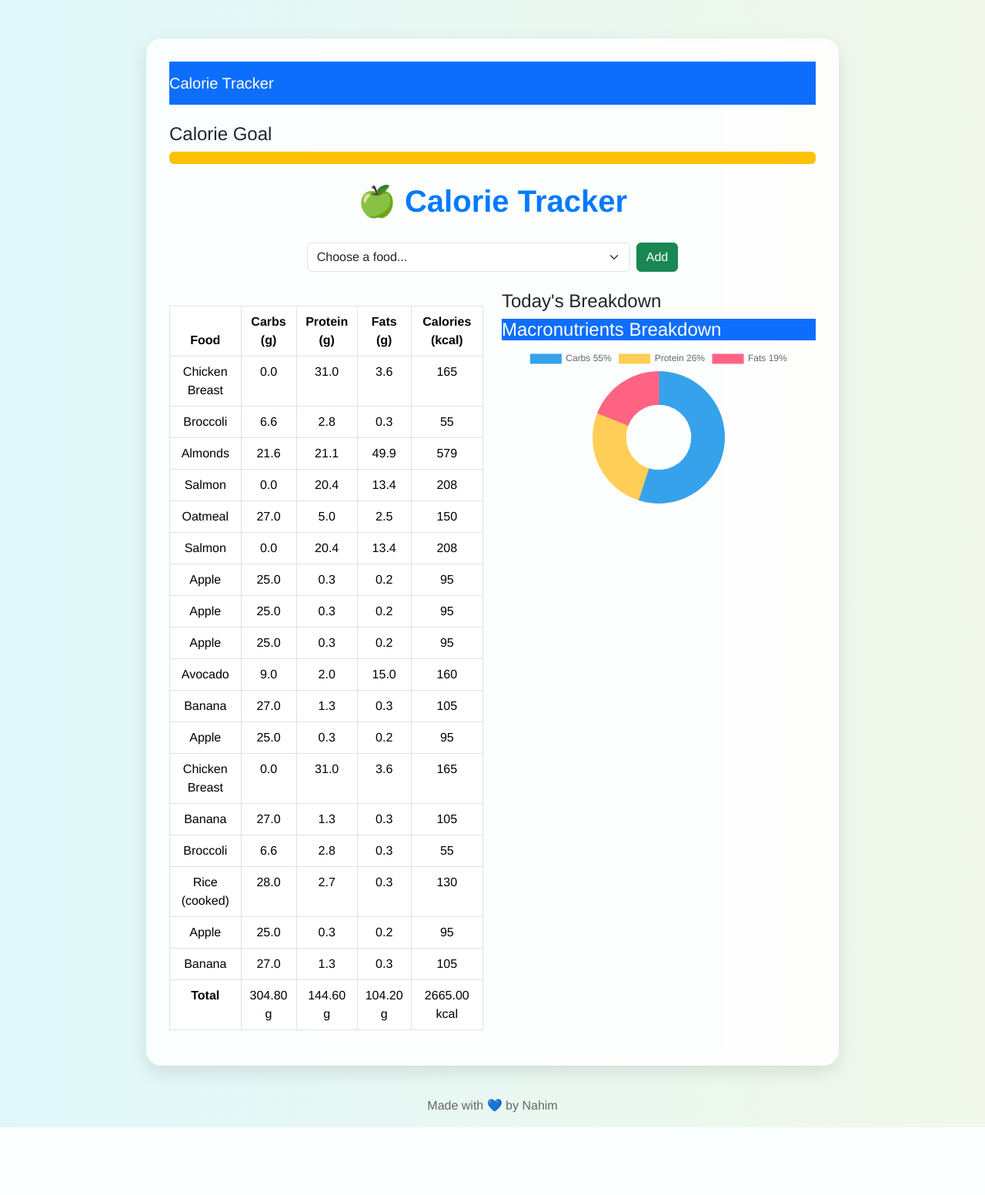
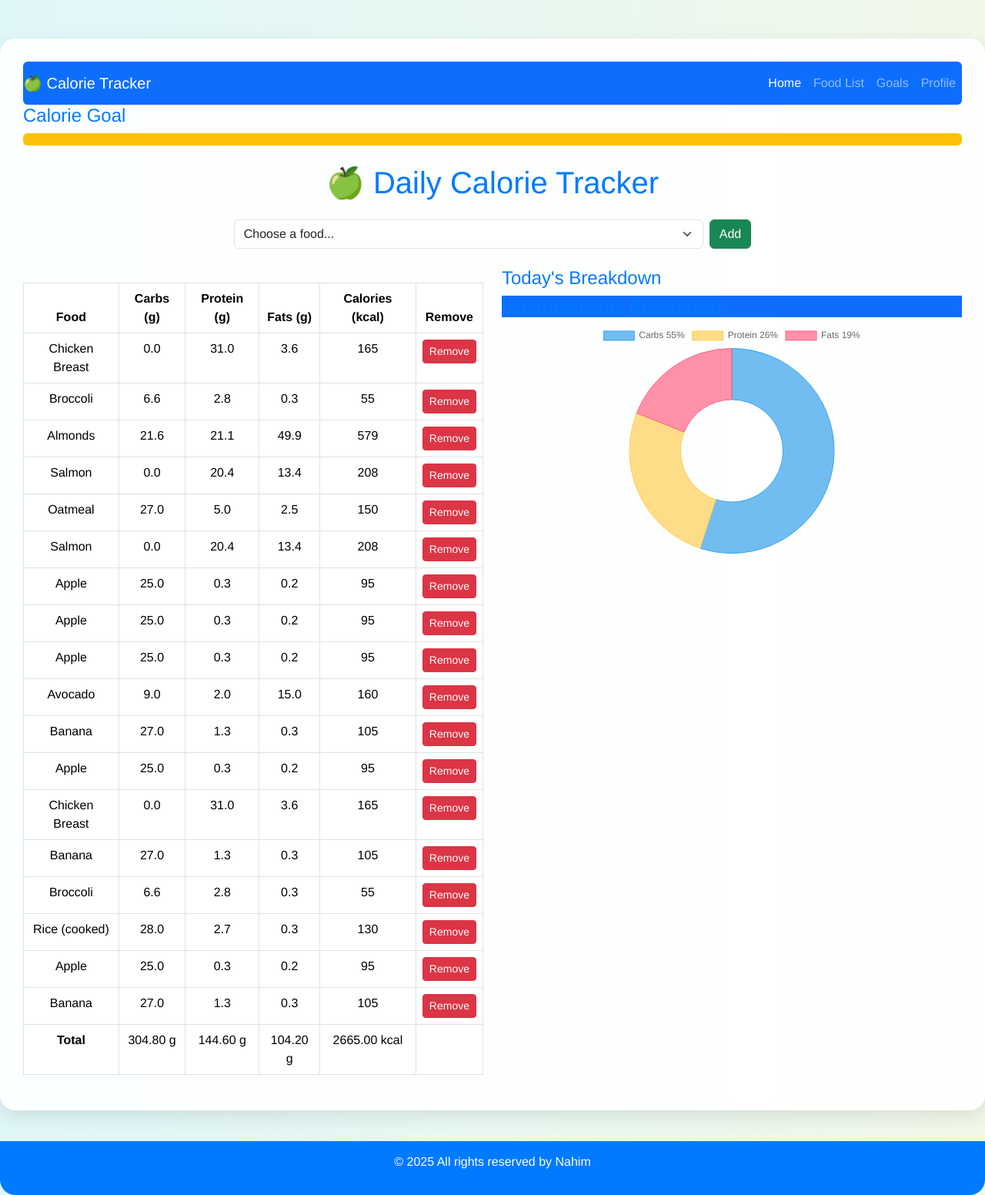
Before and after one commit to UddinNahim/Calorie-Tracker, a Django app: template myapp/templates/myapp/index.html in a window 1280 px wide. Shown: the whole page at 77% size. Before the commit the page ends 1464 px from the top, so only its background shows below. Run offline with Django 5.2, Linux system fonts and the light colour scheme; the template is opened without the code that fills it: values that come from a table or form of the project are taken from there, others are empty; data comes from the database, SQL or seed files in the repository; both versions use the stored data as it was after the commit.

Commit message:
implement delete functionality

```diff
--- a/myapp/templates/myapp/index.html
+++ b/myapp/templates/myapp/index.html
@@ -17,18 +17,15 @@
         padding-top: 50px;
     }
     .container-main {
-        max-width: 900px;
-        background: rgba(255, 255, 255, 0.85);
+        max-width: 1300px;
+        background: rgba(255, 255, 255, 0.9);
         border-radius: 20px;
         box-shadow: 0 8px 25px rgba(0, 0, 0, 0.1);
         padding: 30px;
         backdrop-filter: blur(8px);
     }
-    h1 {
+    h1, h4 {
         color: #007aff;
-        text-align: center;
-        font-weight: 600;
-        margin-bottom: 30px;
     }
     select, button {
         border-radius: 12px;
@@ -54,36 +51,52 @@
     td {
         background-color: #f9f9f9;
     }
+    canvas {
+        width: 100% !important;
+        height: auto !important;
+    }
     .footer {
         text-align: center;
         margin-top: 40px;
-        color: #666;
-    }
-    canvas {
-        width: 100% !important;
-        height: auto !important;
+        padding: 15px 0;
+        background-color: #007aff;
+        color: white;
+        border-radius: 0 0 20px 20px;
     }
 </style>
 </head>
 
 <body>
 <div class="container container-main">
+
     <!-- Navbar -->
-    <nav class="navbar navbar-dark bg-primary mb-4">
-        <span class="navbar-brand">Calorie Tracker</span>
+    <nav class="navbar navbar-expand-lg navbar-dark bg-primary rounded">
+        <a class="navbar-brand" href="#">🍏 Calorie Tracker</a>
+        <button class="navbar-toggler" type="button" data-bs-toggle="collapse" data-bs-target="#navbarNav"
+            aria-controls="navbarNav" aria-expanded="false" aria-label="Toggle navigation">
+            <span class="navbar-toggler-icon"></span>
+        </button>
+        <div class="collapse navbar-collapse justify-content-end" id="navbarNav">
+            <ul class="navbar-nav">
+                <li class="nav-item"><a class="nav-link active" href="#">Home</a></li>
+                <li class="nav-item"><a class="nav-link" href="#">Food List</a></li>
+                <li class="nav-item"><a class="nav-link" href="#">Goals</a></li>
+                <li class="nav-item"><a class="nav-link" href="#">Profile</a></li>
+            </ul>
+        </div>
     </nav>
 
     <!-- Calorie Goal -->
     <h4>Calorie Goal</h4>
     <div class="progress mb-4">
-        <div class="progress-bar bg-warning" role="progressbar" style="width: 0%" aria-valuenow="75"
+        <div class="progress-bar bg-warning" role="progressbar" style="width: 0%" aria-valuenow="0"
              aria-valuemin="0" aria-valuemax="100"></div>
     </div>
 
     <!-- Page Title -->
-    <h1>🍏 Calorie Tracker</h1>
+    <h1 class="text-center mb-4">🍏 Daily Calorie Tracker</h1>
 
-    <!-- Food Selection -->
+    <!-- Food Selection Form -->
     <form method="POST" class="d-flex justify-content-center align-items-center gap-2 mb-4">
         {% csrf_token %}
         <select name="food_consumed" id="food_consumed" class="form-select w-50">
@@ -95,7 +108,7 @@
         <button type="submit" class="btn btn-success">Add</button>
     </form>
 
-    <!-- Table and Chart Side by Side -->
+    <!-- Table and Chart -->
     <div class="row">
         <!-- Table Column -->
         <div class="col-md-6">
@@ -107,6 +120,7 @@
                         <th>Protein (g)</th>
                         <th>Fats (g)</th>
                         <th>Calories (kcal)</th>
+                        <th>Remove</th>
                     </tr>
                 </thead>
                 <tbody>
@@ -117,10 +131,11 @@
                         <td>{{ c.food_consumed.protein }}</td>
                         <td>{{ c.food_consumed.fats }}</td>
                         <td>{{ c.food_consumed.calories }}</td>
+                        <td><a href="{% url 'delete' c.id %}" class="btn btn-danger btn-sm">Remove</a></td>
                     </tr>
                     {% empty %}
                     <tr>
-                    <td colspan="5">No food consumed yet 🍽️</td>
+                        <td colspan="6">No food consumed yet 🍽️</td>
                     </tr>
                     {% endfor %}
                     <tr>
@@ -129,6 +144,7 @@
                         <td id="totalProtein"><b></b></td>
                         <td id="totalFats"><b></b></td>
                         <td id="totalCalories"><b></b></td>
+                        <td></td>
                     </tr>
                 </tbody>
             </table>
@@ -145,13 +161,15 @@
     </div>
 </div>
 
+<!-- Footer -->
 <div class="footer">
-    <p>Made with 💙 by Nahim</p>
+    <p>© 2025 All rights reserved by Nahim</p>
 </div>
 
 <script src="https://cdn.jsdelivr.net/npm/bootstrap@5.3.3/dist/js/bootstrap.bundle.min.js"></script>
+<script src="https://cdnjs.cloudflare.com/ajax/libs/Chart.js/2.9.3/Chart.min.js" crossorigin="anonymous"></script>
 <script>
-    // Calculate totals
+    // Totals calculation
     const table = document.getElementById("table");
     let carbs = 0, protein = 0, fats = 0, calories = 0;
 
@@ -167,11 +185,11 @@
     document.getElementById("totalFats").innerText = `${fats.toFixed(2)} g`;
     document.getElementById("totalCalories").innerText = `${calories.toFixed(2)} kcal`;
 
-    // Update progress bar
+    // Progress bar
     const calPer = (calories / 2000) * 100;
     document.querySelector(".progress-bar").style.width = calPer + "%";
 
-    // Chart: Doughnut
+    // Chart
     const total = carbs + protein + fats;
     const carbsP = Math.round((carbs / total) * 100);
     const proteinP = Math.round((protein / total) * 100);
@@ -184,16 +202,8 @@
             labels: ["Carbs " + carbsP + "%", "Protein " + proteinP + "%", "Fats " + fatsP + "%"],
             datasets: [{
                 data: [carbsP, proteinP, fatsP],
-                backgroundColor: [
-                    'rgba(54, 162, 235, 1)',
-                    'rgba(255, 206, 86, 1)',
-                    'rgba(255, 99, 132, 1)'
-                ],
-                borderColor: [
-                    'rgba(54, 162, 235, 1)',
-                    'rgba(255, 206, 86, 1)',
-                    'rgba(255, 99, 132, 1)'
-                ],
+                backgroundColor: ['rgba(54, 162, 235, 0.7)', 'rgba(255, 206, 86, 0.7)', 'rgba(255, 99, 132, 0.7)'],
+                borderColor: ['rgba(54, 162, 235, 1)', 'rgba(255, 206, 86, 1)', 'rgba(255, 99, 132, 1)'],
                 borderWidth: 1
             }]
         },
--- a/mysite/urls.py
+++ b/mysite/urls.py
@@ -20,5 +20,6 @@ from myapp import views
 
 urlpatterns = [
     path('admin/', admin.site.urls),
-    path('foods/',views.index,name='index'),
+    path('',views.index,name='index'),
+    path('delete/<int:id>/',views.delete_consume,name='delete')
 ]
```
Also changed, not shown: myapp/templates/myapp/delete.html (added, +44 -0 lines), myapp/views.py (+8 -0 lines), db.sqlite3. Lines whose indentation alone changed are shown as unchanged.
